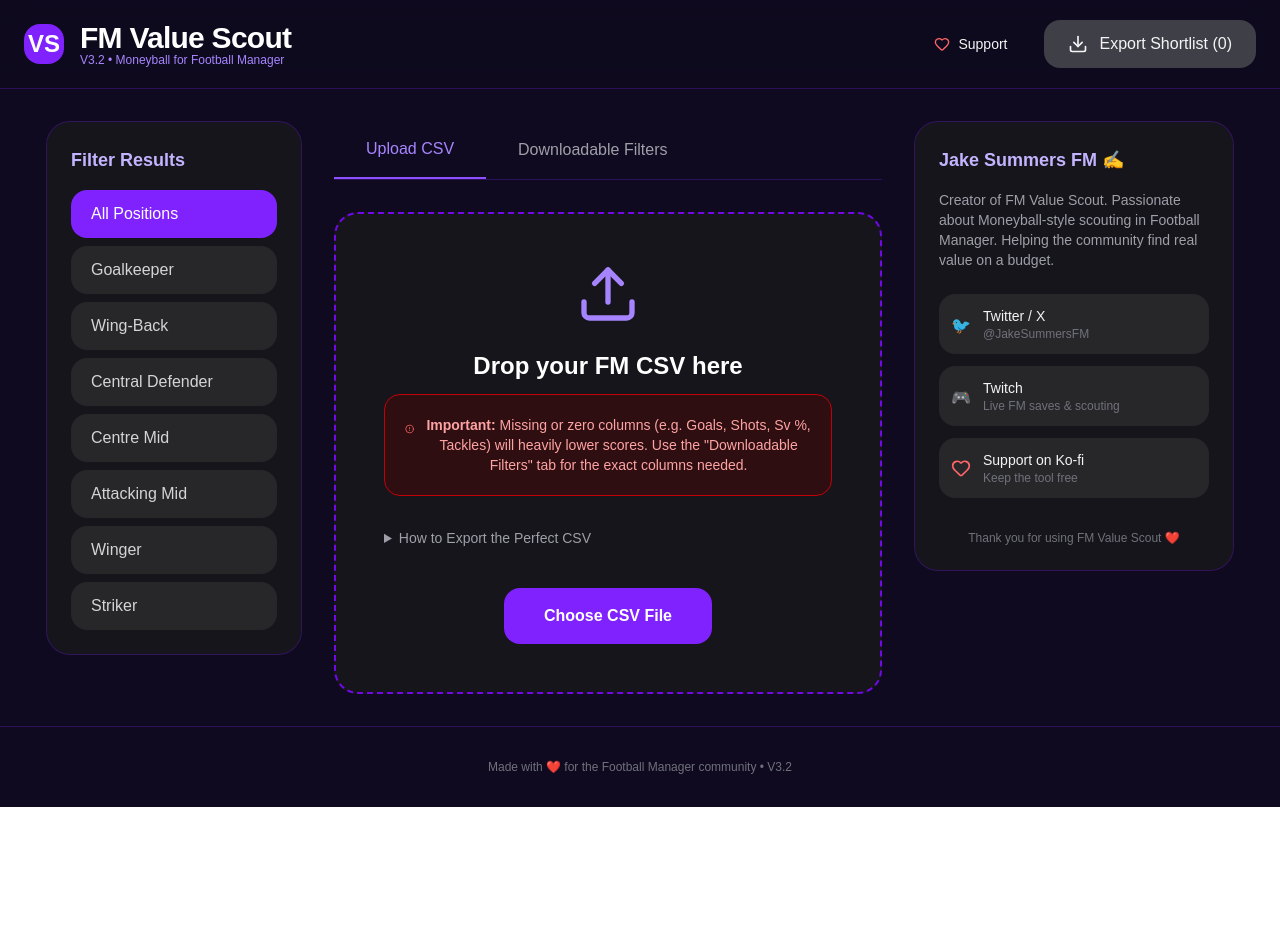
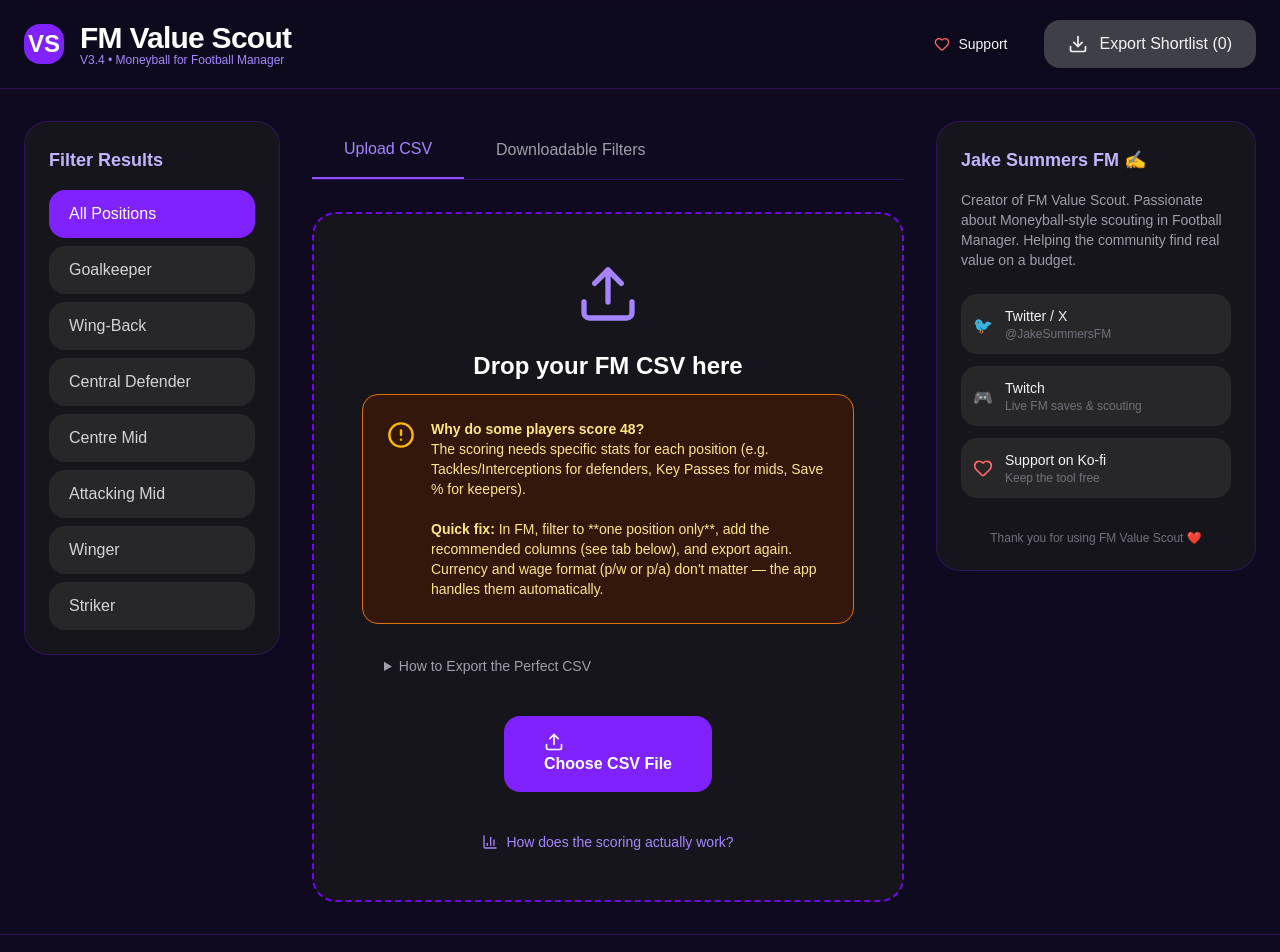
Before and after one commit to jakesummersFM/valuescout, a Next.js app: page / in a window 1280 px wide. Shown: the top 952 px of the page. Before the commit the page ends 807 px from the top, so only its background shows below. Built offline with nearby package versions, Linux system fonts and the light colour scheme.

Commit message:
Fix lucide-react import errors and replace missing icons

```diff
--- a/app/page.tsx
+++ b/app/page.tsx
@@ -2,7 +2,7 @@
 
 import React, { useState, useCallback, useMemo } from 'react';
 import Papa from 'papaparse';
-import { Upload, Download, Plus, X, Eye, BarChart3, Heart, Copy, FileText, AlertCircle } from 'lucide-react';
+import { Upload, Download, Plus, X, Eye, BarChart3, Heart, Copy, FileText, AlertCircle, Loader2 } from 'lucide-react';
 import { useReactTable, getCoreRowModel, getSortedRowModel, SortingState, flexRender } from '@tanstack/react-table';
 
 interface Player {
@@ -45,6 +45,7 @@ export default function FMValueScoutV3() {
   const [uploadMessage, setUploadMessage] = useState<{ type: 'success' | 'error' | 'warning'; text: string } | null>(null);
   const [selectedPlayer, setSelectedPlayer] = useState<Player | null>(null);
   const [activeTab, setActiveTab] = useState<'upload' | 'filters'>('upload');
+  const [showScoringInfo, setShowScoringInfo] = useState(false);
 
   const recommendedColumns: Record<string, string[]> = {
     'Central Defender': ['Name', 'Position', 'Age', 'Transfer Value', 'Wage', 'League', 'Minutes', 'Tackles', 'Tck C', 'Interceptions', 'Itc'],
@@ -120,7 +121,6 @@ export default function FMValueScoutV3() {
         performance = (keyPasses * 2.7) + (assists * 2.2) + (goals * 1.7);
         break;
       case 'Wing Back':
-        // Fixed for your CSV — now properly rewards Tck C, Itc, Key, Assists
         performance = (tackles * 2.4) + (interceptions * 2.3) + (keyPasses * 2.6) + (assists * 2.1) + (goals * 1.6);
         break;
       case 'Central Defender':
@@ -221,10 +221,10 @@ export default function FMValueScoutV3() {
         if (lowScoreCount > parsedPlayers.length * 0.5) {
           setUploadMessage({
             type: 'warning',
-            text: `Many players scored ~48. This often happens when key stats are missing. Use the "Downloadable Filters" tab for the exact columns needed for this position.`
+            text: `Many players scored around 48. This is common when key stats (like Tackles, Key Passes, Save %, Shots, etc.) are missing or zero. Check the big box above and the Downloadable Filters tab.`
           });
         } else {
-          setUploadMessage({ type: 'success', text: `Loaded ${parsedPlayers.length} players! V3.2 scoring active.` });
+          setUploadMessage({ type: 'success', text: `✅ Loaded ${parsedPlayers.length} players! Great data — scores should spread nicely now.` });
         }
         setIsProcessing(false);
       },
@@ -274,7 +274,7 @@ export default function FMValueScoutV3() {
 
   const downloadColumns = (position: string) => {
     const cols = recommendedColumns[position] || recommendedColumns['All Positions'];
-    const content = `Recommended columns for ${position} (FM Value Scout)\n\n${cols.join('\n')}\n\nAlways include: Name, Position, Age, Transfer Value, Wage, League, Minutes`;
+    const content = `Recommended columns for ${position} (FM Value Scout V3.4)\n\n${cols.join('\n')}\n\nAlways include: Name, Position, Age, Transfer Value, Wage, League, Minutes`;
     const blob = new Blob([content], { type: 'text/plain' });
     const url = URL.createObjectURL(blob);
     const link = document.createElement('a');
@@ -361,7 +361,7 @@ export default function FMValueScoutV3() {
             <div className="w-10 h-10 bg-violet-600 rounded-2xl flex items-center justify-center text-2xl font-bold text-white">VS</div>
             <div>
               <div className="text-3xl font-bold tracking-tight text-white">FM Value Scout</div>
-              <div className="text-xs text-violet-400 -mt-1">V3.2 • Moneyball for Football Manager</div>
+              <div className="text-xs text-violet-400 -mt-1">V3.4 • Moneyball for Football Manager</div>
             </div>
           </div>
           <div className="flex items-center gap-4">
@@ -434,12 +434,15 @@ export default function FMValueScoutV3() {
                 <Upload className="w-16 h-16 mx-auto mb-6 text-violet-400" />
                 <h2 className="text-2xl font-semibold mb-3 text-white">Drop your FM CSV here</h2>
 
-                <div className="bg-red-950/50 border border-red-700 rounded-2xl p-5 mb-8 max-w-md mx-auto">
-                  <div className="flex items-start gap-3">
-                    <AlertCircle className="w-6 h-6 text-red-400 mt-0.5" />
-                    <div className="text-sm text-red-300">
-                      <strong>Important:</strong> Missing or zero columns (e.g. Goals, Shots, Sv %, Tackles) will heavily lower scores.
-                      Use the "Downloadable Filters" tab for the exact columns needed.
+                {/* Clearer, friendlier warning for video viewers */}
+                <div className="bg-amber-950/60 border border-amber-600 rounded-2xl p-6 mb-8 max-w-lg mx-auto">
+                  <div className="flex items-start gap-4">
+                    <AlertCircle className="w-7 h-7 text-amber-400 mt-0.5 flex-shrink-0" />
+                    <div className="text-left text-sm text-amber-200">
+                      <strong>Why do some players score 48?</strong><br />
+                      The scoring needs specific stats for each position (e.g. Tackles/Interceptions for defenders, Key Passes for mids, Save % for keepers).<br /><br />
+                      <strong>Quick fix:</strong> In FM, filter to **one position only**, add the recommended columns (see tab below), and export again.
+                      Currency and wage format (p/w or p/a) don't matter — the app handles them automatically.
                     </div>
                   </div>
                 </div>
@@ -448,13 +451,14 @@ export default function FMValueScoutV3() {
                   <summary className="font-medium hover:text-violet-400 mb-2">How to Export the Perfect CSV</summary>
                   <div className="mt-3 text-xs space-y-4">
                     <div className="bg-zinc-800 p-4 rounded-2xl">
-                      <strong>Best Time:</strong> Export after 20–25+ games for reliable spread.
+                      <strong>Best Time:</strong> Export after 20–25+ games for the best score spread.
                     </div>
-                    <p><strong>Pro Tip:</strong> Filter to one position before exporting and include all recommended columns.</p>
+                    <p><strong>Pro Tip for Videos:</strong> Filter to one position and include the exact columns from the Downloadable Filters tab.</p>
                   </div>
                 </details>
 
-                <label className="bg-violet-600 hover:bg-violet-500 text-white px-10 py-4 rounded-2xl font-semibold cursor-pointer transition inline-block">
+                <label className="bg-violet-600 hover:bg-violet-500 text-white px-10 py-4 rounded-2xl font-semibold cursor-pointer transition inline-block flex items-center justify-center gap-3 mx-auto">
+                  {isProcessing ? <Loader2 className="w-5 h-5 animate-spin" /> : <Upload className="w-5 h-5" />}
                   Choose CSV File
                   <input type="file" accept=".csv" className="hidden" onChange={(e) => e.target.files?.[0] && handleFileUpload(e.target.files[0])} />
                 </label>
@@ -464,6 +468,28 @@ export default function FMValueScoutV3() {
                     {uploadMessage.text}
                   </div>
                 )}
+
+                {/* New Scoring Explained section – perfect for Clayts video */}
+                <div className="mt-10 max-w-md mx-auto">
+                  <button
+                    onClick={() => setShowScoringInfo(!showScoringInfo)}
+                    className="text-violet-400 hover:text-violet-300 flex items-center gap-2 mx-auto text-sm font-medium"
+                  >
+                    <BarChart3 className="w-4 h-4" /> How does the scoring actually work?
+                  </button>
+                  {showScoringInfo && (
+                    <div className="mt-4 text-left text-xs text-zinc-400 bg-zinc-900/80 p-5 rounded-2xl border border-violet-900/50">
+                      <p className="mb-3">Moneyball-style formula:</p>
+                      <ul className="space-y-2">
+                        <li>• <strong>Performance (~53%)</strong>: Position-specific stats (per 90)</li>
+                        <li>• <strong>Value for Money (~35%)</strong>: Low transfer value + low wage = big bonus</li>
+                        <li>• <strong>Age bonus</strong>: Young players ≤23 get extra points</li>
+                        <li>• League multiplier for top divisions</li>
+                      </ul>
+                      <p className="mt-4 text-amber-300">Missing key stats = lower performance score (often 48 floor).</p>
+                    </div>
+                  )}
+                </div>
               </div>
 
               {players.length > 0 && (
@@ -508,11 +534,11 @@ export default function FMValueScoutV3() {
             </div>
           )}
 
-          {/* Filters Tab */}
+          {/* Filters Tab (unchanged but kept for completeness) */}
           {activeTab === 'filters' && (
             <div className="bg-zinc-900/80 border border-violet-900/50 rounded-3xl p-8">
               <h2 className="text-2xl font-semibold mb-2 text-white">Downloadable Export Filters</h2>
-              <p className="text-zinc-400 mb-8">Filter to one position first, then add these columns for best results.</p>
+              <p className="text-zinc-400 mb-8">Filter to one position first, then add these columns for the best scoring spread.</p>
 
               <div className="grid grid-cols-1 md:grid-cols-2 gap-6">
                 {Object.keys(recommendedColumns).map((pos) => (
@@ -560,7 +586,6 @@ export default function FMValueScoutV3() {
                 target="_blank"
                 className="flex items-center gap-3 p-3 bg-zinc-800 hover:bg-zinc-700 rounded-2xl transition"
               >
-                {/* Replace with an icon or text if needed */}
                 <span className="w-5 h-5 text-sky-400">🐦</span>
                 <div>
                   <div className="font-medium text-sm">Twitter / X</div>
@@ -573,7 +598,6 @@ export default function FMValueScoutV3() {
                 target="_blank"
                 className="flex items-center gap-3 p-3 bg-zinc-800 hover:bg-zinc-700 rounded-2xl transition"
               >
-                {/* Replace with an icon or text if needed */}
                 <span className="w-5 h-5 text-purple-400">🎮</span>
                 <div>
                   <div className="font-medium text-sm">Twitch</div>
@@ -602,10 +626,10 @@ export default function FMValueScoutV3() {
       </div>
 
       <footer className="border-t border-violet-900/50 py-8 text-center text-xs text-zinc-500 mt-auto">
-        Made with ❤️ for the Football Manager community • V3.2
+        Made with ❤️ for the Football Manager community • V3.4 (Video Ready)
       </footer>
 
-      {/* Player Modal */}
+      {/* Player Modal (unchanged) */}
       {selectedPlayer && (
         <div className="fixed inset-0 bg-black/90 flex items-center justify-center z-[100] p-4">
           <div className="bg-zinc-900 border border-violet-900/50 rounded-3xl max-w-2xl w-full max-h-[92vh] overflow-hidden flex flex-col">
```
